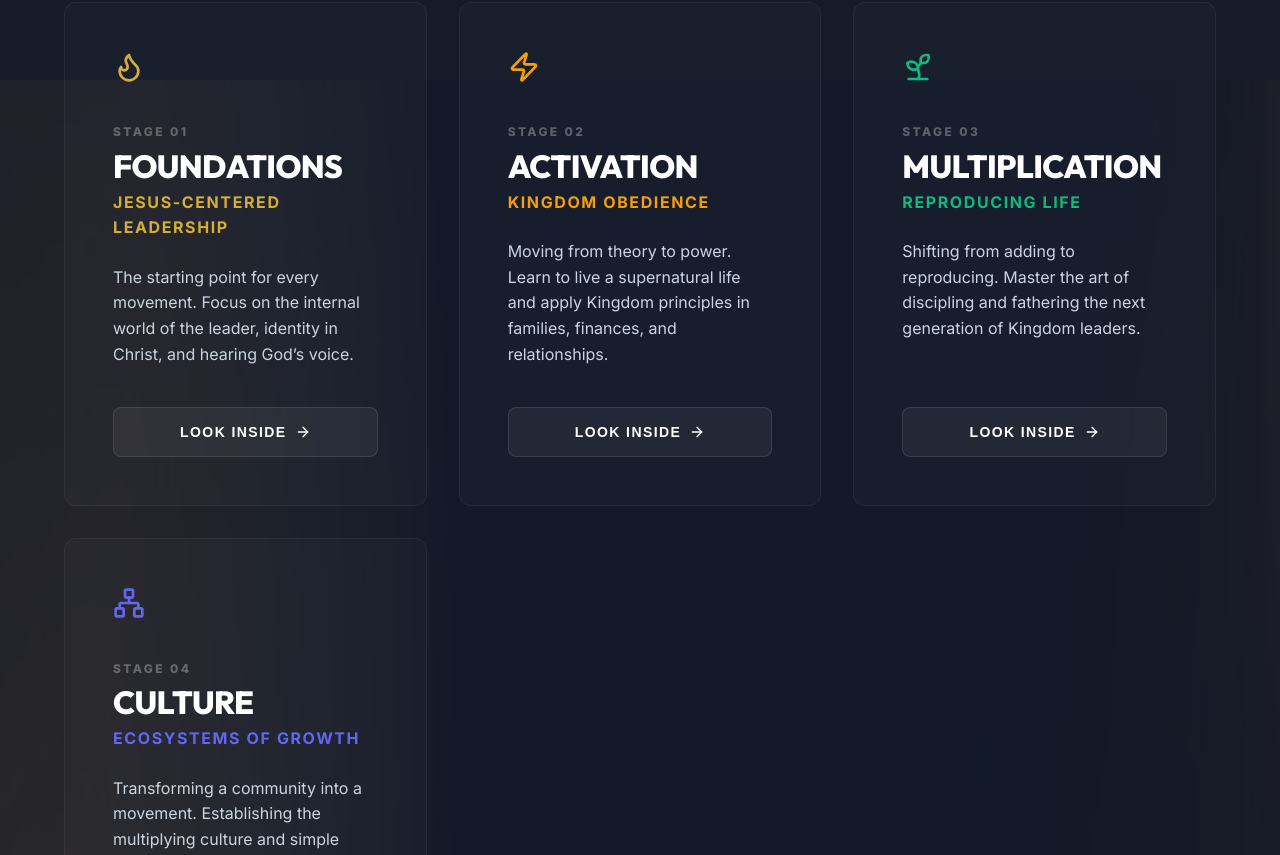
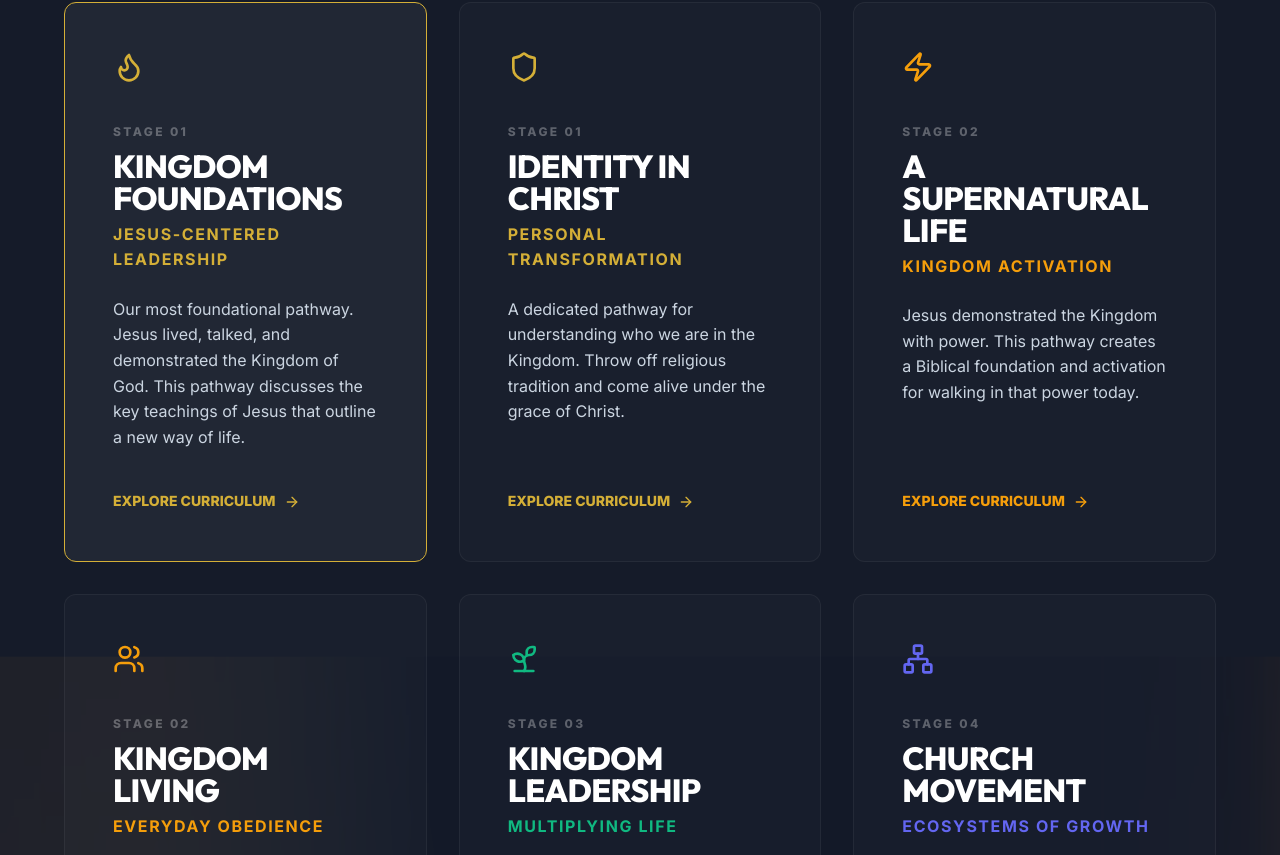
Before and after one commit to livetree/PI-main, a Next.js app: page /training in a window 1280 px wide. Shown: the part 865-1720 px from the top of the page. Built offline with nearby package versions, Linux system fonts and the light colour scheme.

Commit message:
feat: implement legacy pathways and in-flow curriculum spotlight

```diff
--- a/src/app/training/page.js
+++ b/src/app/training/page.js
@@ -5,68 +5,97 @@ import WaveBackground from '@/components/WaveBackground';
 import { Target, Zap, Users, Globe, ArrowRight, Shield, Flame, Sprout, Network } from 'lucide-react';
 import Link from 'next/link';
 
-const TRAININGS = [
+const PATHWAYS = [
   {
     id: 'foundations',
-    title: 'FOUNDATIONS',
+    stage: 'STAGE 01',
+    title: 'Kingdom Foundations',
     subtitle: 'Jesus-Centered Leadership',
     icon: <Flame size={32} />,
-    description: 'The starting point for every movement. Focus on the internal world of the leader, identity in Christ, and hearing God’s voice.',
+    description: 'Our most foundational pathway. Jesus lived, talked, and demonstrated the Kingdom of God. This pathway discusses the key teachings of Jesus that outline a new way of life.',
     color: 'var(--brand-primary)',
     courses: [
-      { name: 'The Kingdom of God', desc: 'A foundational course focusing on the revelation of God and His Kingdom in the Scriptures.' },
-      { name: 'New Testament Themes', desc: 'A brief study of some of the major themes of the New Testament.' },
-      { name: 'The Power of the Transformed Mind', desc: 'How to renew your mind to work together with God.' },
-      { name: 'Cultivating His Presence', desc: 'Developing our “secret time” with God and learning how to study scripture.' },
-      { name: 'Discovering God’s Grace', desc: 'Throwing off tradition and dead religious thinking to come alive in Christ.' },
-      { name: 'The Two Covenants', desc: 'Moving from an old covenant mentality into the promises and power of the new.' },
-      { name: 'Bible Survey', desc: 'An overview of the parts and meanings of the Bible.' }
+      { name: 'Kingdom of God', desc: 'The framework Jesus used to communicate what life will look like for His followers.' },
+      { name: 'New Testament Themes', desc: 'Understanding justification, sanctification, and our identity as God’s children.' },
+      { name: 'Power of a Transformed Mind', desc: 'A new way of thinking that is opposite of the world’s system—thinking with the mind of God.' },
+      { name: 'The Holy Spirit', desc: 'Exploring the truths of what the Bible says about the Holy Spirit and His gifts.' },
+      { name: 'Divine Communication', desc: 'What it means to hear from God and how to share that hearing with others.' },
+      { name: 'Discipleship and Fathering', desc: 'The process of producing mature disciples that can go and make disciples.' },
+      { name: 'Cultivating the Presence of God', desc: 'Developing our life around the presence of God as our greatest responsibility.' },
+      { name: 'Kingdom Influence', desc: 'Bringing the Kingdom’s impact into every area of society.' }
     ]
   },
   {
-    id: 'activation',
-    title: 'ACTIVATION',
-    subtitle: 'Kingdom Obedience',
-    icon: <Zap size={32} />,
-    description: 'Moving from theory to power. Learn to live a supernatural life and apply Kingdom principles in families, finances, and relationships.',
-    color: '#f59e0b',
+    id: 'identity',
+    stage: 'STAGE 01',
+    title: 'Identity in Christ',
+    subtitle: 'Personal Transformation',
+    icon: <Shield size={32} />,
+    description: 'A dedicated pathway for understanding who we are in the Kingdom. Throw off religious tradition and come alive under the grace of Christ.',
+    color: 'var(--brand-primary)',
     courses: [
-      { name: 'Divine Communication', desc: 'A comprehensive study of hearing God and growing in prophecy.' },
-      { name: 'The Holy Spirit', desc: 'A study on the person, relationship, and gifts of the Holy Spirit to empower us.' },
-      { name: 'Power Ministries', desc: 'Healing the sick and casting out demons.' },
-      { name: 'Living by Faith', desc: 'Learning to live in God’s supernatural realm of faith.' },
-      { name: 'Kingdom Families', desc: 'Building a home around Christ’s principles and a lifestyle of advancing the Kingdom.' },
-      { name: 'Kingdom Relationships', desc: 'The power and priority of relationships in the Kingdom ecosystem.' },
-      { name: 'Kingdom Finances', desc: 'Clear guidance on working, money, and possessions within God’s ways.' },
-      { name: 'Spiritual Warfare', desc: 'Learning to become Kingdom warriors in a supernatural reality.' }
+      { name: 'Discovering God’s Grace', desc: 'Coming alive fully under the grace of Christ for every day.' },
+      { name: 'New Testament Themes', desc: 'Vital topics of understanding who we are in the Kingdom ecosystem.' },
+      { name: 'A Life God Blesses', desc: 'Understanding the basis for God’s blessing so we can be good stewards.' },
+      { name: 'Freedom in Christ', desc: 'Examining the different areas of freedom Christ has provided, often in small group environments.' }
     ]
   },
   {
-    id: 'multiplication',
-    title: 'MULTIPLICATION',
-    subtitle: 'Reproducing Life',
+    id: 'supernatural',
+    stage: 'STAGE 02',
+    title: 'A Supernatural Life',
+    subtitle: 'Kingdom Activation',
+    icon: <Zap size={32} />,
+    description: 'Jesus demonstrated the Kingdom with power. This pathway creates a Biblical foundation and activation for walking in that power today.',
+    color: '#f59e0b',
+    courses: [
+      { name: 'Power Ministries', desc: 'Biblical foundation and activation of walking in the demonstration of the power of God.' },
+      { name: 'Living by Faith', desc: 'Exploring what faith is and taking daily steps of faith for global impact.' },
+      { name: 'Spiritual Warfare', desc: 'Exploring our authority to battle darkness from a position of peace and authority.' },
+      { name: 'Divine Communication', desc: 'Advanced hearing from God and prophetic activation.' }
+    ]
+  },
+  {
+    id: 'living',
+    stage: 'STAGE 02',
+    title: 'Kingdom Living',
+    subtitle: 'Everyday Obedience',
+    icon: <Users size={32} />,
+    description: 'Applying the framework of the Kingdom to the most vital areas of our lives: families, finances, and relationships.',
+    color: '#f59e0b',
+    courses: [
+      { name: 'Kingdom Families', desc: 'Building a home around Christ’s principles and advancing the Kingdom together.' },
+      { name: 'Kingdom Finances', desc: 'Clear guidance on working, money, and possessions within God’s ways.' },
+      { name: 'Kingdom Relationships', desc: 'Developing and maintaining healthy relationships in the Kingdom of God.' }
+    ]
+  },
+  {
+    id: 'leadership',
+    stage: 'STAGE 03',
+    title: 'Kingdom Leadership',
+    subtitle: 'Multiplying Life',
     icon: <Sprout size={32} />,
     description: 'Shifting from adding to reproducing. Master the art of discipling and fathering the next generation of Kingdom leaders.',
     color: '#10b981',
     courses: [
-      { name: 'Principles of Leadership', desc: 'General strategic and character principles to grow as a leader.' },
-      { name: 'The Personal Life of a Leader', desc: 'Maintaining a healthy soul, family, and character for long-term impact.' },
-      { name: 'Kingdom Influence', desc: 'Bringing the Kingdom’s influence into every area and aspect of life.' },
-      { name: 'Discipleship and Fathering', desc: 'The core art of making disciples who make disciples.' },
-      { name: 'Preaching and Teaching', desc: 'The mechanics and power of bringing God’s Word to the people.' },
-      { name: 'Reality of Life in Ministry', desc: 'Handling conflict, carrying the cross, and dealing with ministry difficulties.' }
+      { name: 'Principles of Leadership', desc: 'General strategic and character principles for any organization or family.' },
+      { name: 'The Personal Life of a Leader', desc: 'Maintaining health in your soul, family, and character for long-term health in ministry.' },
+      { name: 'The Reality of Life in Ministry', desc: 'Dealing with difficulties, handling conflict, and the reality of carrying the cross.' }
     ]
   },
   {
-    id: 'culture',
-    title: 'CULTURE',
+    id: 'movement',
+    stage: 'STAGE 04',
+    title: 'Church Movement',
     subtitle: 'Ecosystems of Growth',
     icon: <Network size={32} />,
     description: 'Transforming a community into a movement. Establishing the multiplying culture and simple systems that sustain growth.',
     color: '#6366f1',
     courses: [
-      { name: 'Become a Church Movement', desc: 'Moving from a single church focus to a multiplying movement ecosystem.' },
-      { name: 'Multiply Initiative', desc: 'Practical guidelines on preparing men and women to train and disciple others.' }
+      { name: 'Becoming a Church Movement', desc: 'Introducing the key components of the Antioch church for modern movements.' },
+      { name: 'A Church that Multiplies', desc: 'Key ingredients and factors that enable a viral church planting movement.' },
+      { name: 'The Multiplying Culture', desc: 'Elements of local church culture needed to become a church that multiplies.' },
+      { name: 'The Message of the Multiplying Church', desc: 'Understanding the primary message and motivations of a movement.' }
     ]
   }
 ];
@@ -77,7 +106,15 @@ const fadeIn = {
 };
 
 export default function TrainingPage() {
-  const [activeStage, setActiveStage] = useState(null);
+  const [activePathway, setActivePathway] = useState(PATHWAYS[0]);
+  const secondaryRef = React.useRef(null);
+
+  const handlePathwayClick = (pathway) => {
+    setActivePathway(pathway);
+    if (secondaryRef.current) {
+      secondaryRef.current.scrollIntoView({ behavior: 'smooth', block: 'start' });
+    }
+  };
 
   return (
     <main style={{ position: 'relative', minHeight: '100vh', backgroundColor: 'var(--bg)', color: '#fff' }}>
@@ -91,20 +128,20 @@ export default function TrainingPage() {
               EQUIPPING THE MOVEMENT
             </div>
             <h1 style={{ fontSize: 'clamp(3.5rem, 8vw, 7rem)', fontWeight: 900, lineHeight: 0.85, textTransform: 'uppercase', letterSpacing: '-0.02em', marginBottom: '3rem' }}>
-              KINGDOM <br/> <span style={{ color: 'var(--brand-secondary)' }}>TRAINING</span>
+              TRAINING <br/> <span style={{ color: 'var(--brand-secondary)' }}>PATHWAYS</span>
             </h1>
             <p style={{ fontSize: '1.5rem', color: 'var(--text-secondary)', maxWidth: '800px', marginInline: 'auto', lineHeight: 1.6 }}>
-              We don't just teach principles; we activate pathways. Discover the four stages of the Multiplier Pathway designed to launch scaling Kingdom movements.
+              We don't just teach principles; we activate pathways. Choose a legacy training pathway to explore its curriculum and activate your movement calling.
             </p>
           </motion.div>
         </div>
       </section>
 
-      {/* TRAINING GRID */}
-      <section style={{ paddingBottom: '15rem' }}>
+      {/* PATHWAY GRID */}
+      <section style={{ paddingBottom: '10rem' }}>
         <div className="container">
           <div style={{ display: 'grid', gridTemplateColumns: 'repeat(auto-fit, minmax(300px, 1fr))', gap: '2rem' }}>
-            {TRAININGS.map((item, idx) => (
+            {PATHWAYS.map((item, idx) => (
               <motion.div
                 key={item.id}
                 initial="hidden"
@@ -112,129 +149,126 @@ export default function TrainingPage() {
                 viewport={{ once: true }}
                 variants={{
                   hidden: { opacity: 0, y: 50 },
-                  visible: { opacity: 1, y: 0, transition: { delay: idx * 0.1, duration: 0.8 } }
+                  visible: { opacity: 1, y: 0, transition: { delay: idx * 0.05, duration: 0.8 } }
                 }}
+                onClick={() => handlePathwayClick(item)}
                 style={{
-                  background: 'rgba(255,255,255,0.02)',
-                  border: '1px solid rgba(255,255,255,0.05)',
+                  background: activePathway?.id === item.id ? 'rgba(255,255,255,0.05)' : 'rgba(255,255,255,0.02)',
+                  border: activePathway?.id === item.id ? `1px solid ${item.color}` : '1px solid rgba(255,255,255,0.05)',
                   padding: 'clamp(1.5rem, 5vw, 3rem)',
                   borderRadius: '12px',
                   position: 'relative',
                   overflow: 'hidden',
                   display: 'flex',
                   flexDirection: 'column',
-                  transition: 'background 0.3s ease, border-color 0.3s ease'
+                  cursor: 'pointer',
+                  transition: 'all 0.3s ease'
                 }}
-                onMouseOver={(e) => e.currentTarget.style.borderColor = item.color + '44'}
-                onMouseOut={(e) => e.currentTarget.style.borderColor = 'rgba(255,255,255,0.05)'}
+                onMouseOver={(e) => {
+                  if (activePathway?.id !== item.id) {
+                    e.currentTarget.style.borderColor = item.color + '44';
+                  }
+                }}
+                onMouseOut={(e) => {
+                  if (activePathway?.id !== item.id) {
+                    e.currentTarget.style.borderColor = 'rgba(255,255,255,0.05)';
+                  }
+                }}
               >
                 <div style={{ color: item.color, marginBottom: '2rem' }}>{item.icon}</div>
-                <div style={{ fontSize: '0.75rem', color: 'rgba(255,255,255,0.3)', fontWeight: 800, letterSpacing: '0.2em', marginBottom: '0.5rem' }}>STAGE 0{idx + 1}</div>
+                <div style={{ fontSize: '0.75rem', color: 'rgba(255,255,255,0.3)', fontWeight: 800, letterSpacing: '0.2em', marginBottom: '0.5rem' }}>{item.stage}</div>
                 <h2 style={{ fontSize: '2rem', fontWeight: 800, textTransform: 'uppercase', marginBottom: '0.5rem', lineHeight: 1 }}>{item.title}</h2>
                 <div style={{ fontSize: '1rem', color: item.color, fontWeight: 700, textTransform: 'uppercase', letterSpacing: '0.1em', marginBottom: '1.5rem' }}>{item.subtitle}</div>
                 <p style={{ color: 'var(--text-secondary)', lineHeight: 1.6, marginBottom: '2.5rem', flex: 1 }}>{item.description}</p>
 
-                <button
-                  onClick={() => setActiveStage(item)}
-                  style={{
+                <div style={{
                   marginTop: 'auto',
-                    width: '100%',
-                    padding: '1rem',
-                    background: 'rgba(255,255,255,0.05)',
-                    border: '1px solid rgba(255,255,255,0.1)',
-                    borderRadius: '8px',
-                    color: '#fff',
+                  display: 'flex',
+                  alignItems: 'center',
+                  gap: '0.5rem',
+                  fontSize: '0.875rem',
                   fontWeight: 800,
                   textTransform: 'uppercase',
-                    fontSize: '0.875rem',
-                    letterSpacing: '0.1em',
-                    cursor: 'pointer',
-                    display: 'flex',
-                    alignItems: 'center',
-                    justifyContent: 'center',
-                    gap: '0.5rem',
-                    transition: 'all 0.3s ease'
-                  }}
-                  onMouseOver={(e) => {
-                    e.currentTarget.style.background = item.color;
-                  }}
-                  onMouseOut={(e) => {
-                    e.currentTarget.style.background = 'rgba(255,255,255,0.05)';
-                  }}
-                >
-                  Look Inside <ArrowRight size={16} />
-                </button>
+                  color: item.color
+                }}>
+                  Explore Curriculum <ArrowRight size={16} />
+                </div>
               </motion.div>
             ))}
           </div>
         </div>
       </section>
 
-      {/* MODAL OVERLAY */}
-      {activeStage && (
+      {/* PATHWAY SPOTLIGHT */}
+      <section ref={secondaryRef} style={{ paddingBottom: '15rem', scrollMarginTop: '100px' }}>
+        <div className="container">
+          {activePathway && (
             <motion.div
-          initial={{ opacity: 0 }}
-          animate={{ opacity: 1 }}
+              key={activePathway.id}
+              initial={{ opacity: 0, y: 50 }}
+              animate={{ opacity: 1, y: 0 }}
+              transition={{ duration: 0.8 }}
               style={{
-            position: 'fixed',
-            inset: 0,
-            background: 'rgba(0,0,0,0.9)',
-            backdropFilter: 'blur(10px)',
-            zIndex: 1000,
-            display: 'flex',
-            alignItems: 'center',
-            justifyContent: 'center',
-            padding: '2rem'
+                background: 'rgba(255,255,255,0.01)',
+                border: '1px solid rgba(255,255,255,0.05)',
+                borderRadius: '24px',
+                padding: 'clamp(2rem, 8vw, 6rem)',
+                position: 'relative',
+                overflow: 'hidden'
               }}
-          onClick={() => setActiveStage(null)}
             >
-          <motion.div
-            initial={{ y: 50, opacity: 0 }}
-            animate={{ y: 0, opacity: 1 }}
-            style={{
-              width: '100%',
-              maxWidth: '900px',
-              maxHeight: '80vh',
-              background: '#0f172a',
-              border: `2px solid ${activeStage.color}`,
-              borderRadius: '24px',
-              overflow: 'hidden',
-              display: 'flex',
-              flexDirection: 'column'
-            }}
-            onClick={(e) => e.stopPropagation()}
-          >
-            <div style={{ padding: '3rem', borderBottom: '1px solid rgba(255,255,255,0.05)', display: 'flex', justifyContent: 'space-between', alignItems: 'flex-start' }}>
-              <div>
-                <div style={{ fontSize: '0.75rem', color: activeStage.color, fontWeight: 800, letterSpacing: '0.3em', marginBottom: '1rem' }}>STAGE OVERVIEW</div>
-                <h2 style={{ fontSize: '3rem', fontWeight: 900, textTransform: 'uppercase', lineHeight: 1 }}>{activeStage.title}</h2>
-                <div style={{ fontSize: '1.25rem', color: 'rgba(255,255,255,0.4)', fontWeight: 600, marginTop: '0.5rem' }}>{activeStage.subtitle}</div>
+              <div style={{ position: 'absolute', top: 0, left: 0, width: '8px', height: '100%', background: activePathway.color }}></div>
+
+              <div style={{ marginBottom: '5rem' }}>
+                <div style={{ fontSize: '1rem', color: activePathway.color, fontWeight: 800, letterSpacing: '0.4em', marginBottom: '1.5rem', textTransform: 'uppercase' }}>
+                  Pathway Spotlight
                 </div>
-              <button
-                onClick={() => setActiveStage(null)}
-                style={{ background: 'none', border: 'none', color: '#fff', opacity: 0.3, cursor: 'pointer', fontSize: '2rem' }}
-              >
-                &times;
-              </button>
+                <h2 style={{ fontSize: 'clamp(3rem, 6vw, 5rem)', fontWeight: 900, textTransform: 'uppercase', lineHeight: 0.9, marginBottom: '2rem' }}>
+                  {activePathway.title}
+                </h2>
+                <p style={{ fontSize: '1.25rem', color: 'var(--text-secondary)', maxWidth: '700px', lineHeight: 1.6 }}>
+                  {activePathway.description}
+                </p>
               </div>
 
-            <div style={{ flex: 1, overflowY: 'auto', padding: '3rem' }}>
-              <div style={{ display: 'grid', gap: '2rem' }}>
-                {activeStage.courses.map((course) => (
-                  <div key={course.name} style={{ padding: '2rem', background: 'rgba(255,255,255,0.02)', border: '1px solid rgba(255,255,255,0.05)', borderRadius: '12px' }}>
-                    <h3 style={{ fontSize: '1.25rem', fontWeight: 800, color: 'var(--brand-secondary)', marginBottom: '0.5rem', textTransform: 'uppercase' }}>{course.name}</h3>
-                    <p style={{ color: 'rgba(255,255,255,0.6)', lineHeight: 1.6 }}>{course.desc}</p>
-                  </div>
+              <div style={{ display: 'grid', gridTemplateColumns: 'repeat(auto-fit, minmax(320px, 1fr))', gap: '2rem' }}>
+                {activePathway.courses.map((course, cIdx) => (
+                  <motion.div
+                    key={course.name}
+                    initial={{ opacity: 0, x: -20 }}
+                    animate={{ opacity: 1, x: 0 }}
+                    transition={{ delay: cIdx * 0.1 }}
+                    style={{
+                      padding: '2.5rem',
+                      background: 'rgba(255,255,255,0.02)',
+                      border: '1px solid rgba(255,255,255,0.05)',
+                      borderRadius: '16px',
+                      height: '100%'
+                    }}
+                  >
+                    <h3 style={{ fontSize: '1.5rem', fontWeight: 800, color: 'var(--brand-secondary)', marginBottom: '1rem', textTransform: 'uppercase' }}>
+                      {course.name}
+                    </h3>
+                    <p style={{ color: 'rgba(255,255,255,0.6)', lineHeight: 1.6 }}>
+                      {course.desc}
+                    </p>
+                  </motion.div>
                 ))}
               </div>
+
+              <div style={{ marginTop: '5rem', paddingTop: '4rem', borderTop: '1px solid rgba(255,255,255,0.05)', display: 'flex', justifyContent: 'space-between', alignItems: 'center', flexWrap: 'wrap', gap: '2rem' }}>
+                <div>
+                  <h4 style={{ fontSize: '1.5rem', fontWeight: 800, marginBottom: '0.5rem' }}>Interested in this Pathway?</h4>
+                  <p style={{ color: 'var(--text-secondary)' }}>Launch a conversation about bringing {activePathway.title} to your community.</p>
                 </div>
-
-            <div style={{ padding: '2rem 3rem', background: 'rgba(0,0,0,0.2)', borderTop: '1px solid rgba(255,255,255,0.05)', display: 'flex', justifyContent: 'flex-end' }}>
-              <Link href="/connect" className="btn btn-primary" style={{ padding: '1rem 2rem' }}>Request This Training</Link>
+                <Link href="/connect" className="btn btn-primary" style={{ padding: '1.5rem 3rem', fontSize: '1.125rem' }}>
+                  Request Pathway Information
+                </Link>
               </div>
             </motion.div>
-        </motion.div>
           )}
+        </div>
+      </section>
 
       {/* ACTION CTA */}
       <section style={{ paddingBottom: '15rem', textAlign: 'center' }}>
```
Lines whose indentation alone changed are shown as unchanged.
